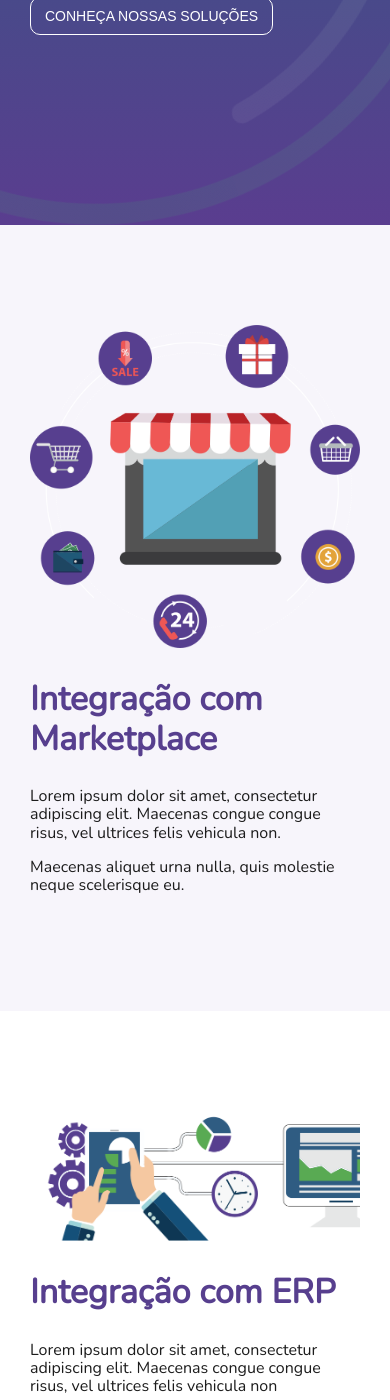
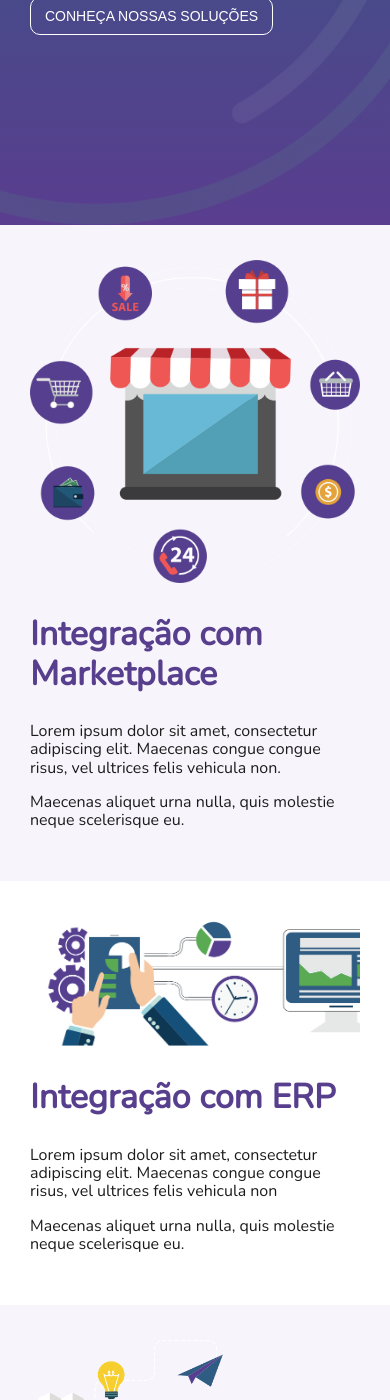
Before and after one commit to leandrooriente/2lig, a Jekyll site: the page built from index.html, in a window 390 px wide and 1400 px high, scrolled down 343 px. Built offline with Jekyll 4.4.1, drawn with Linux system fonts in a browser that asks for light colours.

Commit message:
Fix responsive margins

```diff
--- a/_sass/panel.scss
+++ b/_sass/panel.scss
@@ -42,6 +42,10 @@
 }
 
 @media screen and (max-width: $mobile-width) {
+  .panel {
+    padding: 3.5rem 0;
+  }
+
   .panel-description {
     font-size: $text-size;
   }
--- a/_sass/testimonials.scss
+++ b/_sass/testimonials.scss
@@ -47,7 +47,7 @@
 
 @media screen and (max-width: $mobile-width) {
   .testimonials {
-    padding: 10rem 3rem;
+    padding: 3.5rem 3rem;
 
     .title {
       text-align: left;
```
